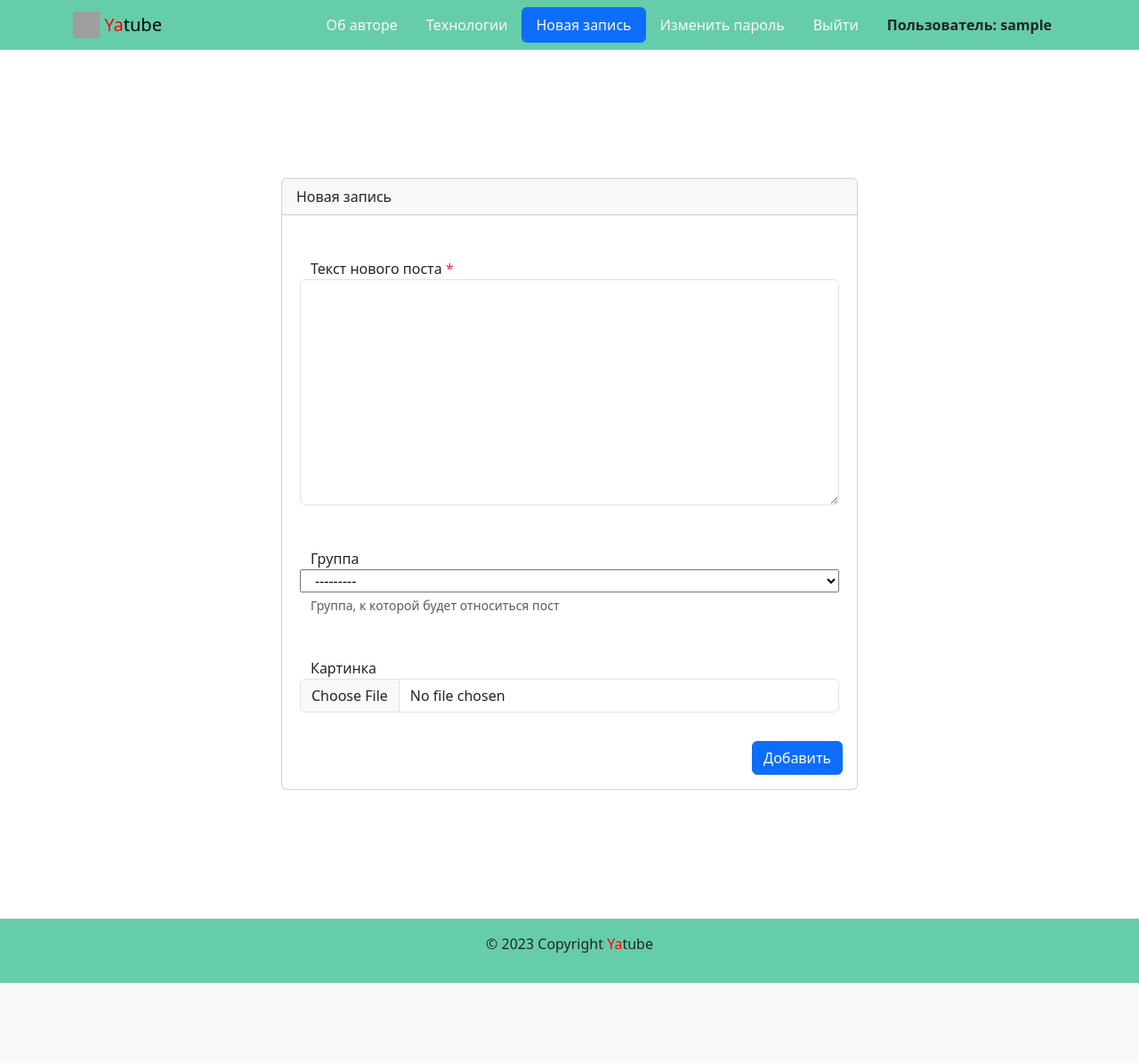
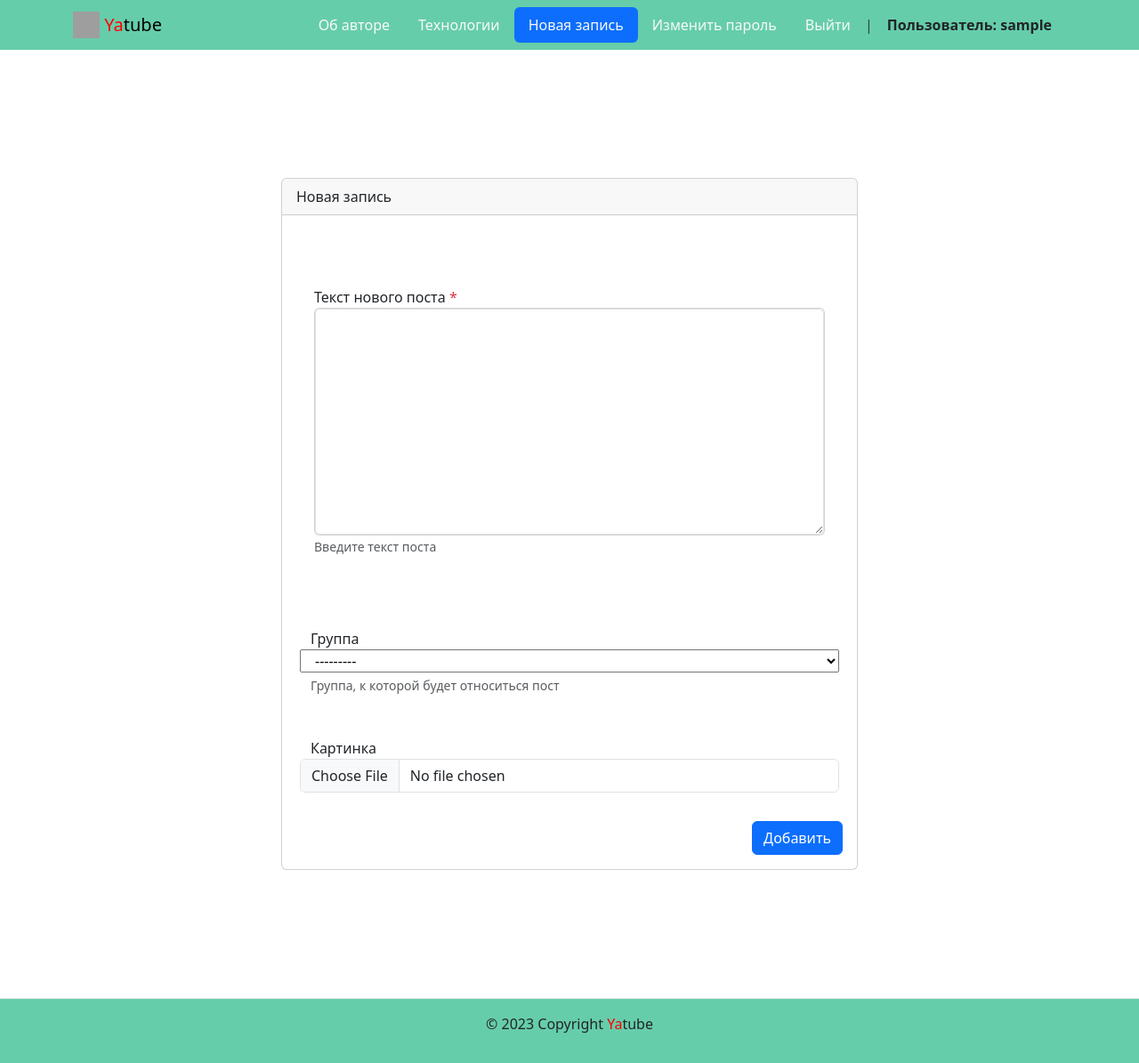
Before and after one commit to KazikovAP/hw05_final, a Django app: page /create/ in a window 1280 px wide. Shown: the whole page at 89% size. Before the commit the page ends 1105 px from the top, so only its background shows below. Run offline with Django 3.2, Linux system fonts and the light colour scheme; the visitor is signed in with stand-in values (Sample User, id 1); data that the repository does not hold is empty; some libraries are stand-ins or nearby versions; grey boxes are pictures that could not be loaded.

Commit message:
Доработал шаблоны, настроил удалённый доступ, прошёл 6 спринт полностью

```diff
--- a/yatube/templates/base.html
+++ b/yatube/templates/base.html
@@ -1,26 +1,22 @@
-<!DOCTYPE html> <!-- Используется html 5 версии -->
-<html lang="ru"> <!-- Язык сайта - русский -->
+<!DOCTYPE html>
+<html lang="ru">
   <head>
     {% load static %}
-    <meta charset="utf-8"> <!-- Кодировка сайта -->
-    <!-- Сайт готов работать с мобильными устройствами -->
+    <meta charset="utf-8">
     <meta name="viewport" content="width=device-width, initial-scale=1">
-    <!-- Загружаем фав-иконки -->
-    <link rel="icon" href="img/fav/fav.ico" type="image">
-    <link rel="apple-touch-icon" sizes="180x180" href="img/fav/apple-touch-icon.png">
-    <link rel="icon" type="image/png" sizes="32x32" href="img/fav/favicon-32x32.png">
-    <link rel="icon" type="image/png" sizes="16x16" href="img/fav/favicon-16x16.png">
+    <link rel="icon" href="/static/img/fav/favicon.ico" type="image">
+    <link rel="apple-touch-icon" sizes="180x180" href="/static/img/fav/apple-touch-icon.png">
+    <link rel="icon" type="image/png" sizes="32x32" href="/static/img/fav/favicon-32x32.png">
+    <link rel="icon" type="image/png" sizes="16x16" href="/static/img/fav/favicon-16x16.png">
     <link rel="manifest" href="/site.webmanifest">
     <meta name="msapplication-TileColor" content="#000">
     <meta name="theme-color" content="#ffffff">
-    <!-- Подключен файл со стандартными стилями бустрап -->
     <link rel="stylesheet" href={% static 'css/bootstrap.min.css' %}>
     <title>{% block title %}{% endblock %}</title>
   </head>
   <body>
     {% include 'includes/header.html' %}
     <main>
-      <!-- класс py-5 создает отступы сверху и снизу блока -->
       <div class="container py-5">
         {% block content %}
         {% endblock %}
--- a/yatube/templates/includes/header.html
+++ b/yatube/templates/includes/header.html
@@ -24,6 +24,7 @@
             <li class="nav-item">
               <a class="nav-link link-light {% if view_name  == 'users:logout' %}active{% endif %}" href="{% url 'users:logout' %}">Выйти</a>
             </li>
+            <span class="navbar-text">|</span>
             <li class="nav-item">
               <a class="nav-link link-dark" href="{% url 'posts:profile' user.username %}"><b>Пользователь: {{ user.username }}</b></a>
             </li>
--- a/yatube/templates/posts/follow.html
+++ b/yatube/templates/posts/follow.html
@@ -14,7 +14,7 @@
             Автор: {{ post.author.get_full_name }}
           </li>
           <li>
-            Дата публикации: {{ post.pub_date|date:"d E Y" }}
+            Дата публикации: {{ post.pub_date|date:"d E Y H:i:s" }}
           </li>
         </ul>
         <p> {{ post.text }} </p>
@@ -22,7 +22,7 @@
           <img src="{{ im.url }}">
         {% endthumbnail %}</P>
         {% if post.group %}
-        <b>Пост относиться к группе: {{ post.group.title }}</b>
+        <b>Пост относится к группе: {{ post.group.title }}</b>
         <a href="{% url 'posts:group_list' post.group.slug %}">все записи группы</a>
         {% endif %}
         <p><a href="{% url 'posts:profile' post.author.username %}">Все посты автора</a></p>
--- a/yatube/templates/posts/group_list.html
+++ b/yatube/templates/posts/group_list.html
@@ -5,7 +5,7 @@
 {% endblock %}
 {% block content %}
         <h1>{{ group.title }}</h1>
-        <h2><p>{{ group.description }}</p></h2>
+        <h2><p>Описание группы: {{ group.description }}</p></h2>
         <h3>Всего постов на сайте: {{ post_count }}</h3>
         {% for post in page_obj %}
         <article>
@@ -14,7 +14,7 @@
               Автор: {{ post.author.get_full_name }}
             </li>
             <li>
-              Дата публикации: {{ post.pub_date|date:"d E Y" }}
+              Дата публикации: {{ post.pub_date|date:"d E Y H:i:s" }}
             </li>
           </ul>
           <p> {{ post.text }} </p>
--- a/yatube/templates/posts/index.html
+++ b/yatube/templates/posts/index.html
@@ -5,7 +5,7 @@
 Главная страница Yatube
 {% endblock %}
 {% block content %}
-{% include 'posts/includes/switcher.html' %}
+{% include 'posts/includes/switcher.html' with index=True %}
       <h1>Последние обновления на сайте</h1>
       <h2>Всего постов на сайте: {{ post_count }}</h2>
       {% cache 20 index_page with page_obj%}
@@ -16,7 +16,7 @@
               Автор: {{ post.author.get_full_name }}
             </li>
             <li>
-              Дата публикации: {{ post.pub_date|date:"d E Y" }}
+              Дата публикации: {{ post.pub_date|date:"d E Y H:i:s" }}
             </li>
           </ul>
           <p> {{ post.text }} </p>
@@ -24,7 +24,7 @@
             <img src="{{ im.url }}">
           {% endthumbnail %}</P>
           {% if post.group %}
-          <b>Пост относиться к группе: {{ post.group.title }}</b>
+          <b>Пост относится к группе: {{ post.group.title }}</b>
           <a href="{% url 'posts:group_list' post.group.slug %}">все записи группы</a>
           {% endif %}
           <p><a href="{% url 'posts:profile' post.author.username %}">Все посты автора</a></p>
--- a/yatube/templates/posts/post_create.html
+++ b/yatube/templates/posts/post_create.html
@@ -26,12 +26,16 @@
                       </small>
                       {{ form.text }}
                     {% else %}
-                      <label for="id_text">
-                        Текст нового поста
-                        <span class="required text-danger" >*</span>
-                      </label>
-                      <textarea name="text" cols="40" rows="10" class="form-control" required id="id_text">
-                      </textarea>
+                      <div class="form-group my-3 p-3">
+                        <label for="id_text">
+                          Текст нового поста
+                          <span class="required text-danger" >*</span>
+                        </label>
+                        <div class="card">
+                          <textarea name="text" cols="40" rows="10" class="form-control" required id="id_text"></textarea>
+                        </div>
+                        <small id="id_text-help" class="form-text text-muted">Введите текст поста</small>
+                      </div>
                   {% endif %}
                   </div>
                   <div class="form-group row my-3 p-3">
--- a/yatube/templates/posts/post_detail.html
+++ b/yatube/templates/posts/post_detail.html
@@ -7,7 +7,7 @@
         <aside class="col-12 col-md-3">
           <ul class="list-group list-group-flush">
             <li class="list-group-item">
-              Дата публикации: {{ post.pub_date|date:"d E Y" }}
+              Дата публикации: {{ post.pub_date|date:"d E Y H:i:s" }}
             </li>
             {% if post.group %}
             <li class="list-group-item">
@@ -46,6 +46,7 @@
                 {% csrf_token %}
                 <div class="form-group mb-2">
                   {{ form.text|addclass:"form-control" }}
+                  <label for="id_text" id="comment-label">Введите текст комментария</label>
                 </div>
                 <button type="submit" class="btn btn-primary">Отправить</button>
               </form>
--- a/yatube/templates/posts/profile.html
+++ b/yatube/templates/posts/profile.html
@@ -26,7 +26,7 @@
               <a href="{% url 'posts:profile' author.username %}">все посты пользователя</a>
             </li>
             <li>
-              Дата публикации: {{ post.pub_date|date:"d E Y" }}
+              Дата публикации: {{ post.pub_date|date:"d E Y H:i:s" }}
             </li>
           </ul>
           <p> {{ post.text }} </p>
--- a/yatube/yatube/urls.py
+++ b/yatube/yatube/urls.py
@@ -19,3 +19,5 @@ if settings.DEBUG:
     urlpatterns += static(
         settings.MEDIA_URL, document_root=settings.MEDIA_ROOT
     )
+    import debug_toolbar
+    urlpatterns += (path('__debug__/', include(debug_toolbar.urls)),)
```
Also changed, not shown: requirements.txt (+17 -1 lines), yatube/templates/about/tech.html (+9 -0 lines), yatube/yatube/settings.py (+9 -1 lines).
